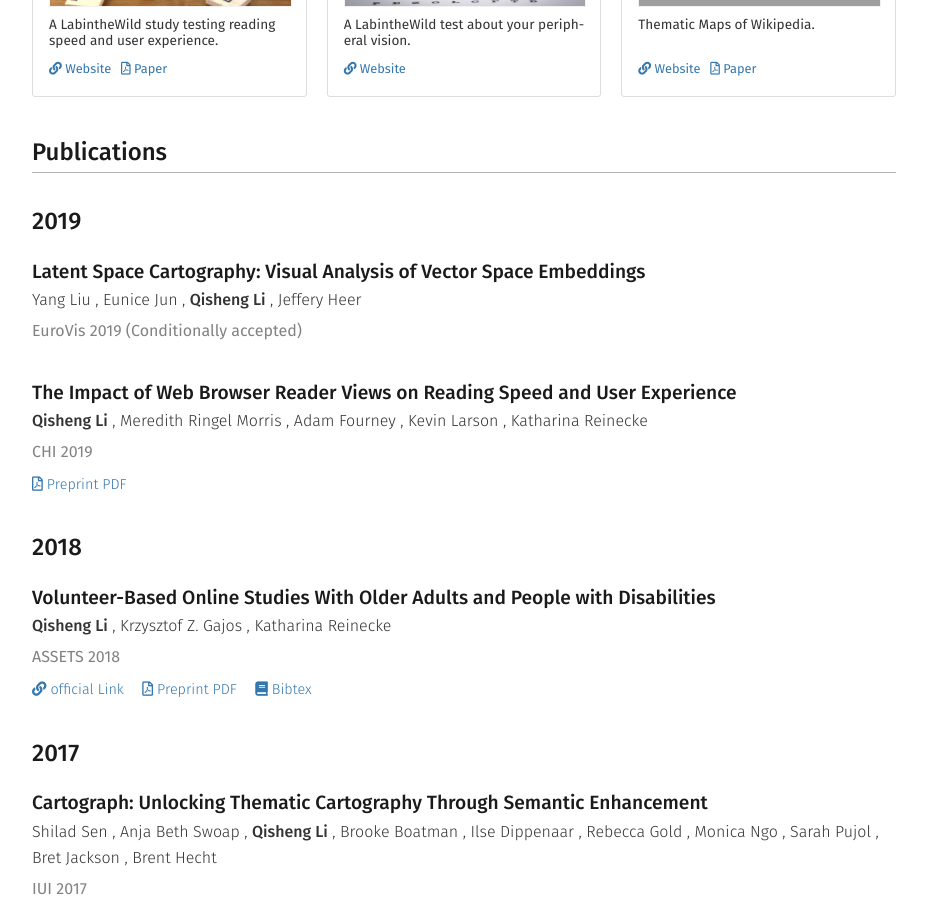
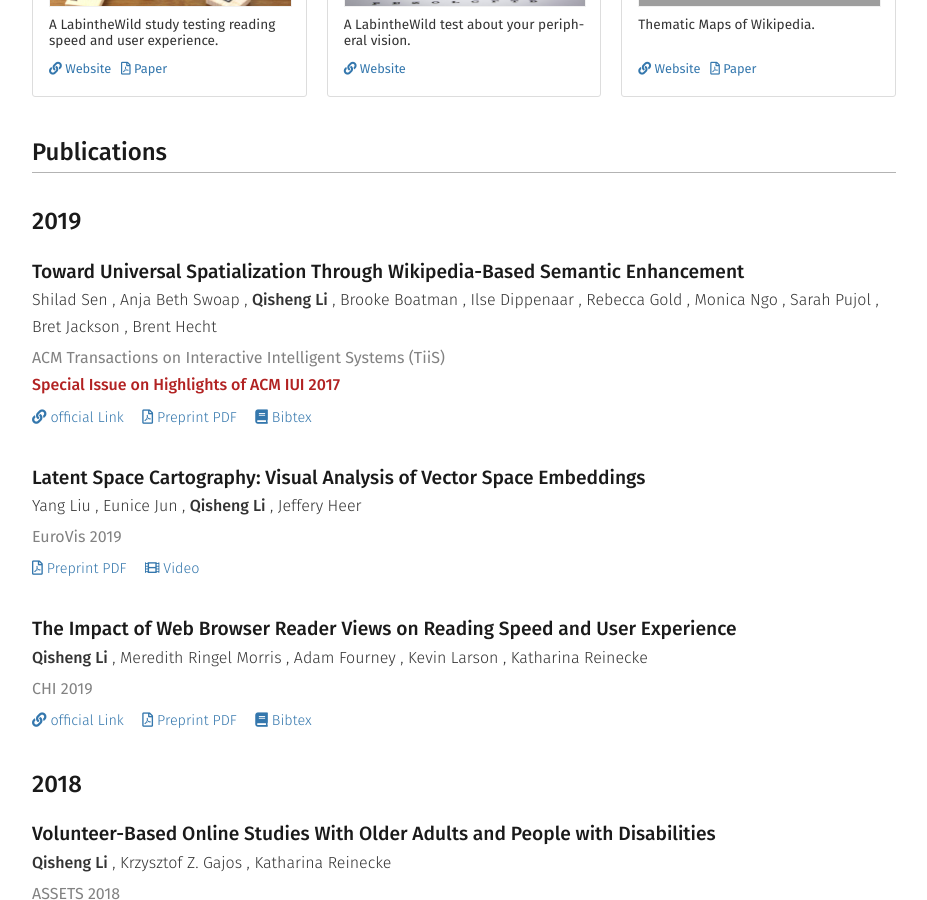
Before and after one commit to QishengLi/my_website, a Jekyll site: the page built from index.md, in a window 1280 px wide and 900 px high, scrolled down 770 px. Shown: the whole window, without its empty margins (176-1103 px from the left). Built offline with Jekyll 4.4.1, drawn with Linux system fonts in a browser that asks for light colours; nearby versions of some CDN libraries; grey boxes are pictures that could not be loaded.

Commit message:
+ publications

```diff
--- a/_data/publications.yml
+++ b/_data/publications.yml
@@ -1,9 +1,37 @@
+- id: cartograph_extend
+  title: "Toward Universal Spatialization Through Wikipedia-Based Semantic Enhancement"
+  year: 2019
+  doi: 10.1145/3213769
+  preprint: /files/2019-Sen-Cartograph.pdf
+  official: https://dl.acm.org/citation.cfm?doid=3320251.3213769
+  authors:
+    - Shilad Sen
+    - Anja Beth Swoap
+    - Qisheng Li
+    - Brooke Boatman
+    - Ilse Dippenaar
+    - Rebecca Gold
+    - Monica Ngo
+    - Sarah Pujol
+    - Bret Jackson
+    - Brent Hecht
+  venue: ACM Transactions on Interactive Intelligent Systems (TiiS)
+  venue_tags:
+    -
+  venue_location:
+  venue_url:
+  awards: Special Issue on Highlights of ACM IUI 2017
+  highlight: true
+  link: http://nokomis.macalester.edu/wmf_en/static/index.html
+  type:
+    - Journal
+
 
 - id: LSC
   title: "Latent Space Cartography: Visual Analysis of Vector Space Embeddings"
   year: 2019
   doi:
-  preprint:
+  preprint: /files/2019-LSC-EuroVis.pdf
   official:
   authors:
     - Yang Liu
@@ -16,17 +44,17 @@
   venue_location: Porto, Portugal
   venue_url: https://www.eurovis.org/
   highlight: true
+  video: https://www.youtube.com/watch?v=war0DRbRGNE&feature=youtu.be
   link:
   type:
     - Conference
-  conditional: true
 
 - id: reader-view
   title: "The Impact of Web Browser Reader Views on Reading Speed and User Experience"
   year: 2019
-  doi:
+  doi: 10.1145/3290605.3300754
   preprint: /files/2019-Reader-View-CHI.pdf
-  official:
+  official: https://dl.acm.org/citation.cfm?id=3300754
   authors:
     - Qisheng Li
     - Meredith Ringel Morris
@@ -86,6 +114,6 @@
   venue_location: Limassol, Cyprus
   venue_url: http://iui.acm.org/2017/
   highlight: true
-  link:
+  link: http://nokomis.macalester.edu/wmf_en/static/index.html
   type:
     - Conference
--- a/_includes/publications.html
+++ b/_includes/publications.html
@@ -1,7 +1,8 @@
 {% capture anchor %}{% if pub.id %}{{ pub.id }}{% else %}{{ (pub.title | slugify) }}{% endif %}{% endcapture %}
 
 <div class="publication" data-pub='{{ pub | jsonify | escape }}'>
-  <h3 id="{{ anchor }}">{% for award in pub.awards %}<i class="fas fa-{% if award == "Best Paper Award" %}trophy{% else %}award{% endif %} award-icon" title="{{ award }}"></i> {% endfor %}{{ pub.title }}</h3>
+<!--   <h3 id="{{ anchor }}">{% for award in pub.awards %}<i class="fas fa-{% if award == "Best Paper Award" %}trophy{% else %}award{% endif %} award-icon" title="{{ award }}"></i> {% endfor %}{{ pub.title }}</h3> -->
+  <h3 id="{{ anchor }}">{{ pub.title }}</h3>
   <div class="authors">
     {% for author in pub.authors %}{% include person person=author %}{% unless forloop.last %}, {% endunless %}
     {% endfor %}
```
Also changed, not shown: 2 other files.
